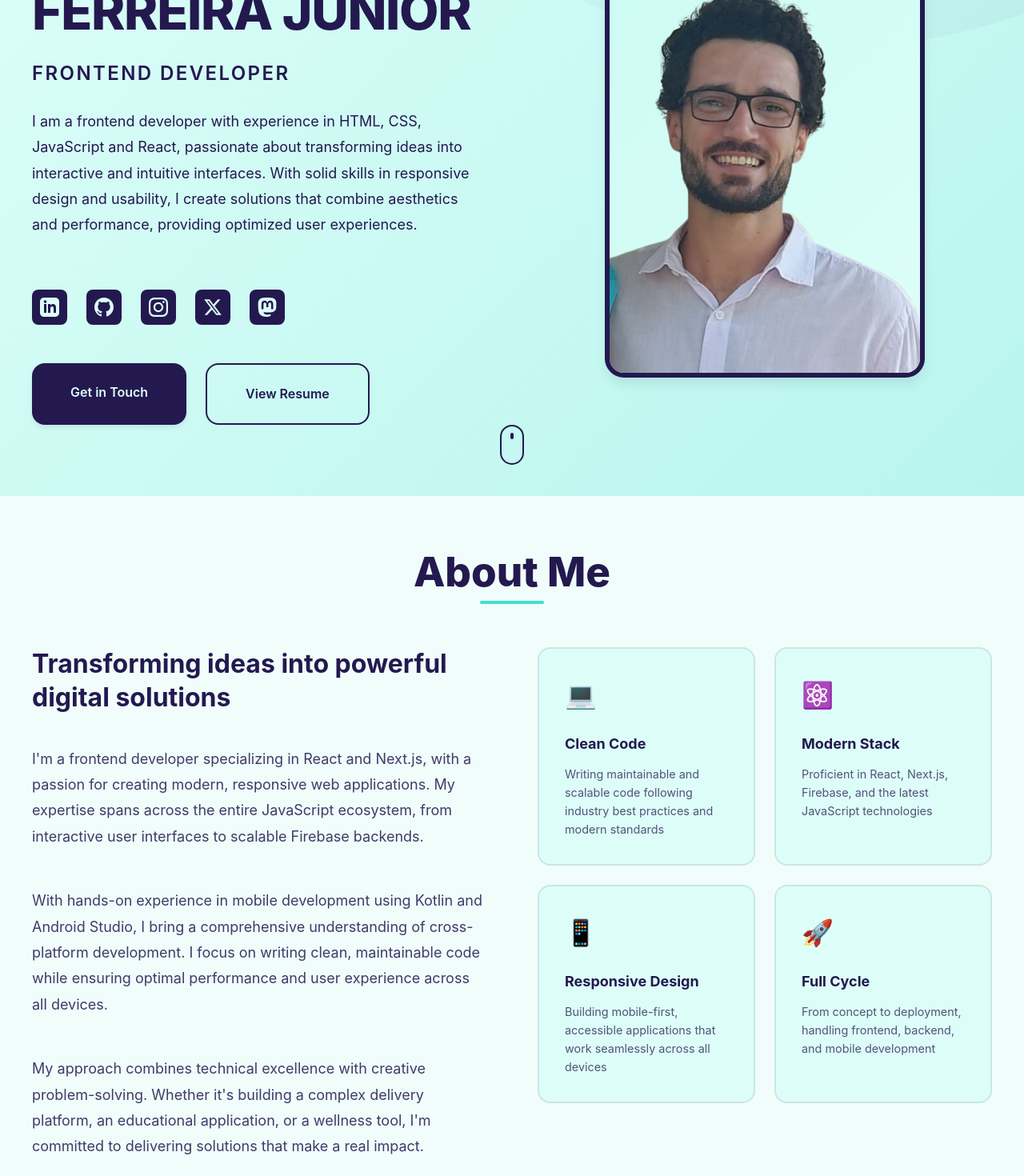
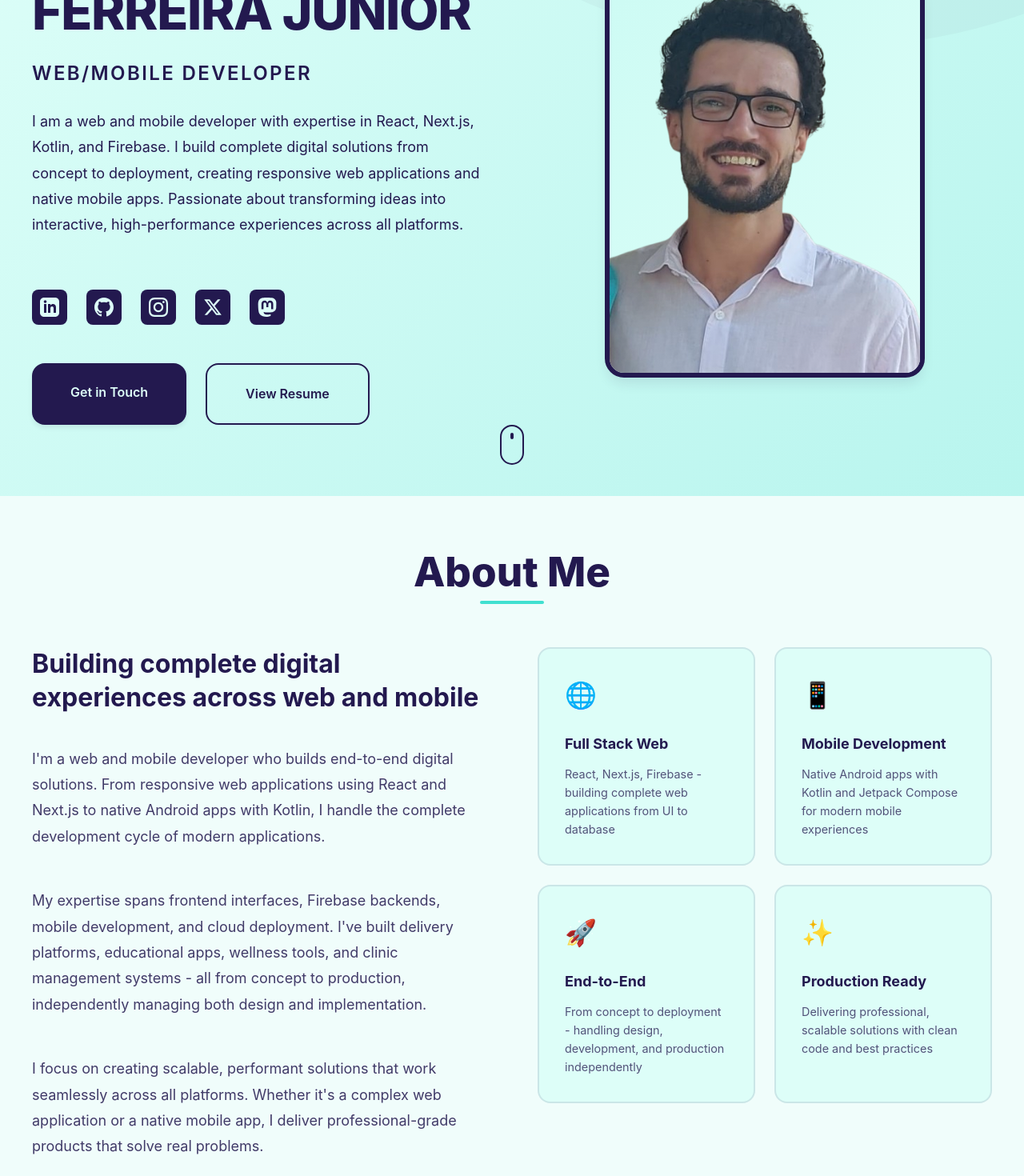
Before and after one commit to Osnigilberto/new-portfolio, a Next.js app: page / in a window 1280 px wide. Shown: the part 180-1650 px from the top of the page at 80% size. Built offline with nearby package versions, Linux system fonts and the light colour scheme.

Commit message:
edit about

```diff
--- a/src/app/layout.jsx
+++ b/src/app/layout.jsx
@@ -2,32 +2,32 @@ import './globals.css'
 import { Analytics } from '@vercel/analytics/react'
 
 export const metadata = {
-  title: 'Osni Gilberto Ferreira Junior - Frontend Developer',
-  description: 'Frontend Developer specializing in React, Next.js, Firebase and mobile development with Kotlin. Creating amazing digital experiences.',
-  keywords: ['Frontend Developer', 'React', 'Next.js', 'JavaScript', 'Kotlin', 'Firebase', 'Web Developer', 'Mobile Developer', 'Portfolio'],
+  title: 'Osni Gilberto Ferreira Junior - Web/Mobile Developer',
+  description: 'Web and Mobile Developer specializing in React, Next.js, Kotlin, and Firebase. Building complete digital solutions from concept to deployment.',
+  keywords: ['Web Developer', 'Mobile Developer', 'Full Stack Developer', 'React', 'Next.js', 'Kotlin', 'Firebase', 'Android', 'JavaScript', 'Portfolio'],
   authors: [{ name: 'Osni Gilberto Ferreira Junior' }],
   creator: 'Osni Gilberto Ferreira Junior',
   openGraph: {
     type: 'website',
     locale: 'en_US',
     url: 'https://osniiferreira.vercel.app',
-    title: 'Osni Gilberto Ferreira Junior - Frontend Developer',
-    description: 'Frontend Developer specializing in React, Next.js and mobile development',
+    title: 'Osni Gilberto Ferreira Junior - Web/Mobile Developer',
+    description: 'Web and Mobile Developer building complete digital solutions with React, Next.js, and Kotlin',
     siteName: 'Osni Gilberto Portfolio',
     images: [
       {
-        url: 'https://osniiferreira.vercel.app/icon.png',
+        url: 'https://osniiferreira.vercel.app/ogf-icon.png',
         width: 1200,
         height: 1200,
-        alt: 'Osni Gilberto Ferreira Junior - Frontend Developer',
+        alt: 'Osni Gilberto Ferreira Junior - Web/Mobile Developer',
       },
     ],
   },
   twitter: {
     card: 'summary_large_image',
-    title: 'Osni Gilberto Ferreira Junior - Frontend Developer',
-    description: 'Frontend Developer specializing in React, Next.js and mobile development',
-    images: ['https://osniiferreira.vercel.app/icon.png'],
+    title: 'Osni Gilberto Ferreira Junior - Web/Mobile Developer',
+    description: 'Web and Mobile Developer building complete digital solutions',
+    images: ['https://osniiferreira.vercel.app/ogf-icon.png'],
   },
   robots: {
     index: true,
@@ -40,10 +40,6 @@ export const metadata = {
       'max-snippet': -1,
     },
   },
-  // TODO: Adicionar amanhã após configurar o Google Search Console
-  // verification: {
-  //   google: 'SEU_CODIGO_AQUI',
-  // },
   alternates: {
     canonical: 'https://osniiferreira.vercel.app',
     languages: {
--- a/src/components/About/About.jsx
+++ b/src/components/About/About.jsx
@@ -6,22 +6,19 @@ import { useRef } from 'react'
 import styles from './About.module.css'
 
 const About = () => {
-  // Ref para detectar quando o componente está visível na tela
   const ref = useRef(null)
   const isInView = useInView(ref, { once: true, margin: "-100px" })
 
-  // Variantes de animação para o container
   const containerVariants = {
     hidden: { opacity: 0 },
     visible: {
       opacity: 1,
       transition: {
-        staggerChildren: 0.2, // Delay entre cada filho
+        staggerChildren: 0.2,
       }
     }
   }
 
-  // Variantes de animação para os itens individuais
   const itemVariants = {
     hidden: { opacity: 0, y: 30 },
     visible: {
@@ -42,7 +39,6 @@ const About = () => {
           initial="hidden"
           animate={isInView ? "visible" : "hidden"}
         >
-          {/* Título da seção */}
           <motion.h2
             className={styles.sectionTitle}
             variants={itemVariants}
@@ -50,80 +46,77 @@ const About = () => {
             About Me
           </motion.h2>
 
-          {/* Grid com informações - duas colunas */}
           <div className={styles.content}>
-            {/* Coluna de texto - lado esquerdo */}
+            {/* Texto atualizado ✅ */}
             <motion.div
               className={styles.textContent}
               variants={itemVariants}
             >
               <h3 className={styles.subtitle}>
-                Transforming ideas into powerful digital solutions
+                Building complete digital experiences across web and mobile
               </h3>
 
               <p className={styles.description}>
-                I&apos;m a frontend developer specializing in React and Next.js, with a passion
-                for creating modern, responsive web applications. My expertise spans across
-                the entire JavaScript ecosystem, from interactive user interfaces to scalable
-                Firebase backends.
+                I&apos;m a web and mobile developer who builds end-to-end digital solutions.
+                From responsive web applications using React and Next.js to native Android apps
+                with Kotlin, I handle the complete development cycle of modern applications.
               </p>
 
               <p className={styles.description}>
-                With hands-on experience in mobile development using Kotlin and Android Studio,
-                I bring a comprehensive understanding of cross-platform development. I focus on
-                writing clean, maintainable code while ensuring optimal performance and user
-                experience across all devices.
+                My expertise spans frontend interfaces, Firebase backends, mobile development,
+                and cloud deployment. I&apos;ve built delivery platforms, educational apps, wellness
+                tools, and clinic management systems - all from concept to production, independently
+                managing both design and implementation.
               </p>
 
               <p className={styles.description}>
-                My approach combines technical excellence with creative problem-solving. Whether
-                it&apos;s building a complex delivery platform, an educational application, or a
-                wellness tool, I&apos;m committed to delivering solutions that make a real impact.
+                I focus on creating scalable, performant solutions that work seamlessly across
+                all platforms. Whether it&apos;s a complex web application or a native mobile app,
+                I deliver professional-grade products that solve real problems.
               </p>
             </motion.div>
 
-            {/* Coluna de highlights - lado direito */}
             <motion.div
               className={styles.highlights}
               variants={itemVariants}
             >
-              {/* Card 1: Clean Code */}
+              {/* Card 1: Full Stack Web */}
               <div className={styles.highlightCard}>
-                <div className={styles.highlightIcon}>💻</div>
-                <h4 className={styles.highlightTitle}>Clean Code</h4>
+                <div className={styles.highlightIcon}>🌐</div>
+                <h4 className={styles.highlightTitle}>Full Stack Web</h4>
                 <p className={styles.highlightText}>
-                  Writing maintainable and scalable code following industry best practices
-                  and modern standards
+                  React, Next.js, Firebase - building complete web applications from
+                  UI to database
                 </p>
               </div>
 
-              {/* Card 2: Modern Stack */}
+              {/* Card 2: Mobile Development */}
               <div className={styles.highlightCard}>
-                <div className={styles.highlightIcon}>⚛️</div>
-                <h4 className={styles.highlightTitle}>Modern Stack</h4>
+                <div className={styles.highlightIcon}>📱</div>
+                <h4 className={styles.highlightTitle}>Mobile Development</h4>
                 <p className={styles.highlightText}>
-                  Proficient in React, Next.js, Firebase, and the latest JavaScript
-                  technologies
+                  Native Android apps with Kotlin and Jetpack Compose for modern
+                  mobile experiences
                 </p>
               </div>
 
-              {/* Card 3: Responsive Design */}
+              {/* Card 3: End-to-End */}
               <div className={styles.highlightCard}>
-                <div className={styles.highlightIcon}>📱</div>
-                <h4 className={styles.highlightTitle}>Responsive Design</h4>
+                <div className={styles.highlightIcon}>🚀</div>
+                <h4 className={styles.highlightTitle}>End-to-End</h4>
                 <p className={styles.highlightText}>
-                  Building mobile-first, accessible applications that work seamlessly
-                  across all devices
+                  From concept to deployment - handling design, development, and
+                  production independently
                 </p>
               </div>
 
-              {/* Card 4: Full Cycle */}
+              {/* Card 4: Production Ready */}
               <div className={styles.highlightCard}>
-                <div className={styles.highlightIcon}>🚀</div>
-                <h4 className={styles.highlightTitle}>Full Cycle</h4>
+                <div className={styles.highlightIcon}>✨</div>
+                <h4 className={styles.highlightTitle}>Production Ready</h4>
                 <p className={styles.highlightText}>
-                  From concept to deployment, handling frontend, backend, and mobile
-                  development
+                  Delivering professional, scalable solutions with clean code and
+                  best practices
                 </p>
               </div>
             </motion.div>
--- a/src/components/Hero/Hero.jsx
+++ b/src/components/Hero/Hero.jsx
@@ -11,7 +11,7 @@ const Hero = () => {
     visible: {
       opacity: 1,
       transition: {
-        staggerChildren: 0.2, // Delay entre cada filho
+        staggerChildren: 0.2,
         delayChildren: 0.3
       }
     }
@@ -61,23 +61,23 @@ const Hero = () => {
             FERREIRA JUNIOR
           </motion.h1>
 
-          {/* Subtítulo/Cargo */}
+          {/* Subtítulo/Cargo - ATUALIZADO ✅ */}
           <motion.p
             className={styles.subtitle}
             variants={itemVariants}
           >
-            FRONTEND DEVELOPER
+            WEB/MOBILE DEVELOPER
           </motion.p>
 
-          {/* Descrição */}
+          {/* Descrição - ATUALIZADA ✅ */}
           <motion.p
             className={styles.description}
             variants={itemVariants}
           >
-            I am a frontend developer with experience in HTML, CSS, JavaScript and React,
-            passionate about transforming ideas into interactive and intuitive interfaces.
-            With solid skills in responsive design and usability, I create solutions that
-            combine aesthetics and performance, providing optimized user experiences.
+            I am a web and mobile developer with expertise in React, Next.js, Kotlin,
+            and Firebase. I build complete digital solutions from concept to deployment,
+            creating responsive web applications and native mobile apps. Passionate about
+            transforming ideas into interactive, high-performance experiences across all platforms.
           </motion.p>
 
           {/* Links sociais */}
@@ -151,16 +151,14 @@ const Hero = () => {
             </a>
           </motion.div>
 
-          {/* Botões de ação (CTA - Call to Action) */}
+          {/* Botões de ação */}
           <motion.div
             className={styles.cta}
             variants={itemVariants}
           >
-            {/* Botão para ir até a seção de contato */}
             <a href="#contact" className={styles.primaryButton}>
               Get in Touch
             </a>
-            {/* Botão para ver o currículo em PDF */}
             <a href="/CV EN.pdf" target="_blank" rel="noopener noreferrer" className={styles.secondaryButton}>
               View Resume
             </a>
@@ -175,7 +173,6 @@ const Hero = () => {
           animate="visible"
         >
           <div className={styles.imageWrapper}>
-            {/* Imagem otimizada com Next.js Image */}
             <Image
               src="/logo-portfolio1.png"
               alt="Osni Gilberto Ferreira Junior"
@@ -188,7 +185,7 @@ const Hero = () => {
         </motion.div>
       </div>
 
-      {/* Scroll indicator - indicador de scroll */}
+      {/* Scroll indicator */}
       <motion.div
         className={styles.scrollIndicator}
         initial={{ opacity: 0 }}
```
